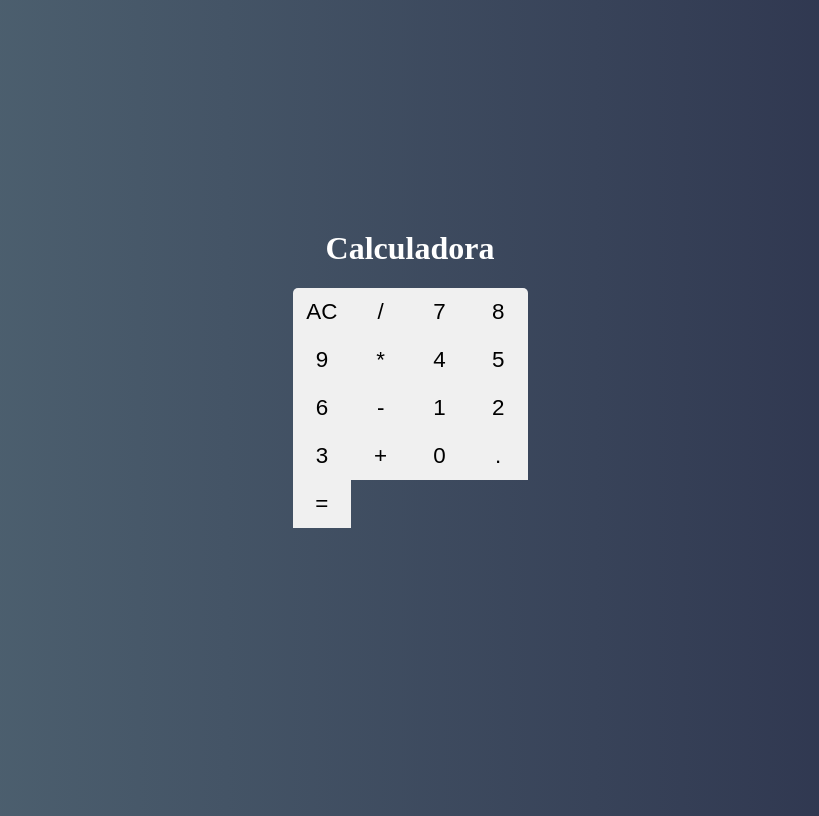
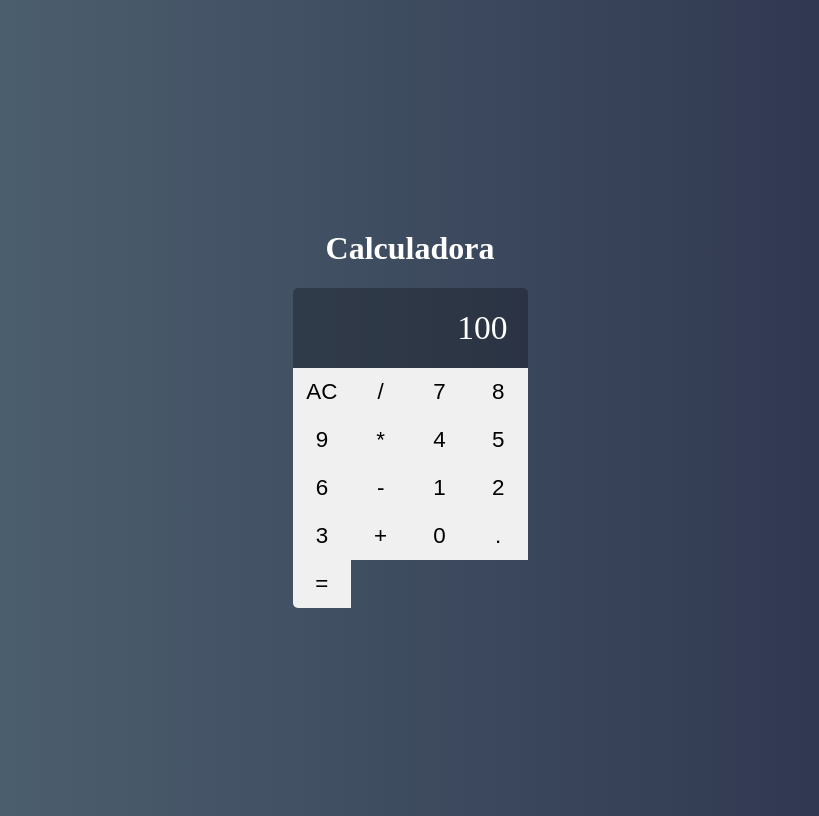
Before and after one commit to FelipeDeMoraes19/Calculator-Project, a React (Create React App) app in the folder calculadora/: page / in a window 1280 px wide. Shown: the whole page, without its empty margins (230-1049 px from the left). Built offline with nearby package versions, Linux system fonts and the light colour scheme.

Commit message:
Componente Display

```diff
--- /dev/null
+++ b/calculadora/src/components/Display.css
@@ -0,0 +1,11 @@
+.display{
+    grid-column: span 4;
+    background-color: #0004;
+
+    display: flex;
+    justify-content: flex-end;
+    align-items: center;
+    padding: 20px;
+    font-size: 2.1em;
+    overflow: hidden;
+}
--- /dev/null
+++ b/calculadora/src/components/Display.jsx
@@ -0,0 +1,5 @@
+import React from 'react'
+import './Display.css'
+
+export default props =>
+<div className="display">{props.value}  </div>
--- a/calculadora/src/main/Calculator.css
+++ b/calculadora/src/main/Calculator.css
@@ -6,5 +6,5 @@
 
     display: grid;
     grid-template-columns: repeat(4, 25%);
-    grid-template-rows: 48px 48px 48px 48px 48px;
+    grid-template-rows: 1fr 48px 48px 48px 48px 48px;
 }
--- a/calculadora/src/main/Calculator.jsx
+++ b/calculadora/src/main/Calculator.jsx
@@ -2,11 +2,13 @@
 import './Calculator.css'
 
 import Button from '../components/Button'
+import Display from '../components/Display'
 
 export default class Calculator extends Component {
     render() {
         return (
             <div className="calculator">
+                <Display value = {100} />
                 <Button label="AC" />
                 <Button label="/" />
                 <Button label="7" />
```
